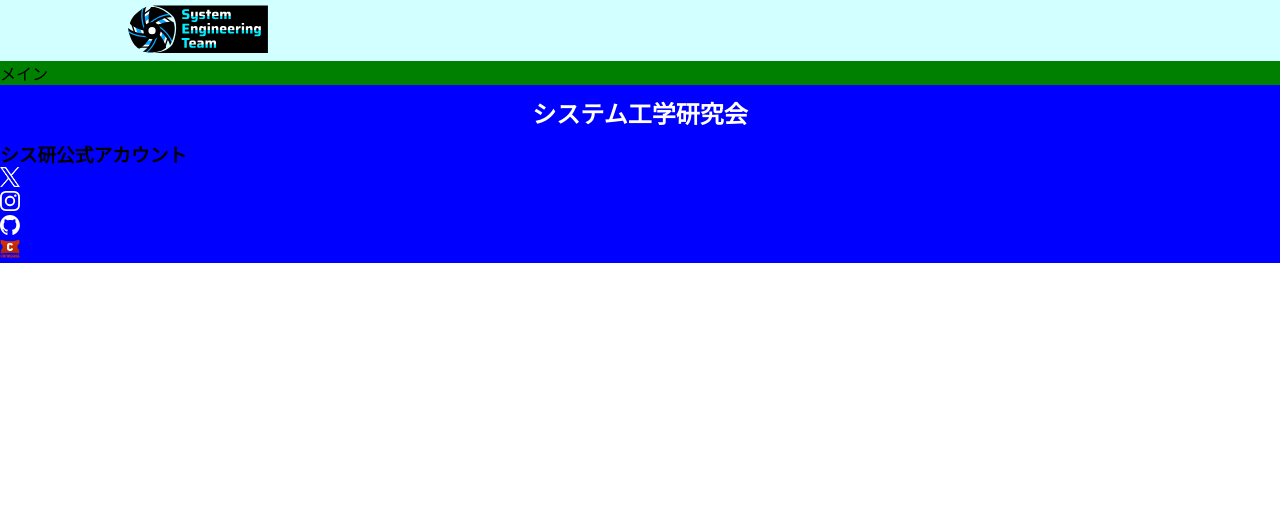
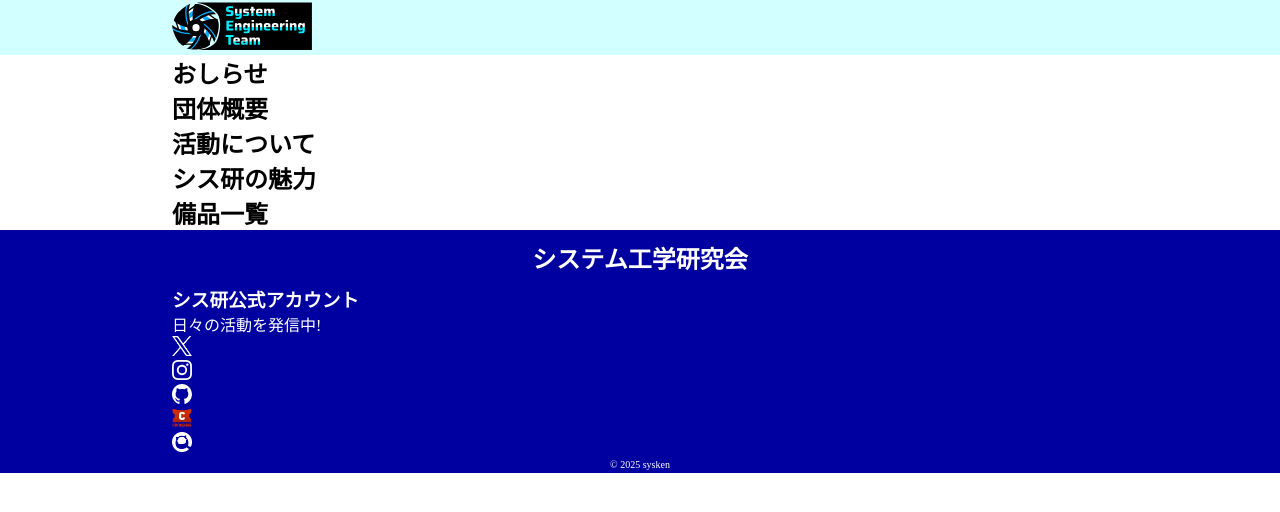
Before and after one commit to higuchi-learn/sys-web, a plain HTML site: page index.html in a window 1280 px wide. Drawn offline with Linux system fonts and the light colour scheme.

Commit message:
一日目

```diff
--- a/index.css
+++ b/index.css
@@ -8,9 +8,22 @@ body{
   background-color: white;
 }
 
+li {
+  list-style: none;
+}
+
+.wrapper{
+  width: 100%;
+}
+
+.contents_container{
+  width: 1024px;
+  margin: 0 auto;
+  padding: 0 44px;
+}
+
 header{
   background-color: rgb(210, 255, 255);
-  padding: 3px 10vw;
 }
 
 header img{
@@ -18,16 +31,18 @@ header img{
   height: auto;
 }
 
-main{
-  background-color: green;
-}
-
 footer{
-  background-color: blue;
+  background-color: #0000A0;
+  color: white;
 }
 
 footer h2{
-  color: white;
   text-align: center;
   padding: 10px;
 }
+
+.copyright{
+  text-align: center;
+  font-size: 10px;
+  padding: 3px 0;
+}
--- a/index.html
+++ b/index.html
@@ -7,18 +7,31 @@
     <title>シス研を紹介しよう</title>
   </head>
   <body>
+    <div class="wrapper">
       <header>
+        <div class="contents_container">
           <img
             src="./images/sysken_icon.svg"
             alt="sysken_logo"
             width="100"
             height="100"
           />
+        </div>
       </header>
-    <main><p>メイン</p></main>
+      <main>
+        <div class="contents_container">
+          <section id="information"><h2>おしらせ</h2></section>
+          <section id="about"><h2>団体概要</h2></section>
+          <section id="activity"><h2>活動について</h2></section>
+          <section id="attraction"><h2>シス研の魅力</h2></section>
+          <section id="fixtures"><h2>備品一覧</h2></section>
+        </div>
+      </main>
       <footer>
+        <div class="contents_container">
           <h2>システム工学研究会</h2>
           <h3>シス研公式アカウント</h3>
+          <p>日々の活動を発信中!</p>
           <ul>
             <li>
               <a href="https://x.com/set_official" target="_blank"
@@ -56,7 +69,19 @@
                   height="20"
               /></a>
             </li>
+            <li>
+              <a href="https://qiita.com/organizations/sysken" target="_blank"
+                ><img
+                  src="./images/qiita_icon.png"
+                  alt="qiita"
+                  width="20"
+                  height="20"
+              /></a>
+            </li>
           </ul>
+          <p class="copyright">&copy 2025 sysken</p>
+        </div>
       </footer>
+    </div>
   </body>
 </html>
```
Lines whose indentation alone changed are shown as unchanged.
